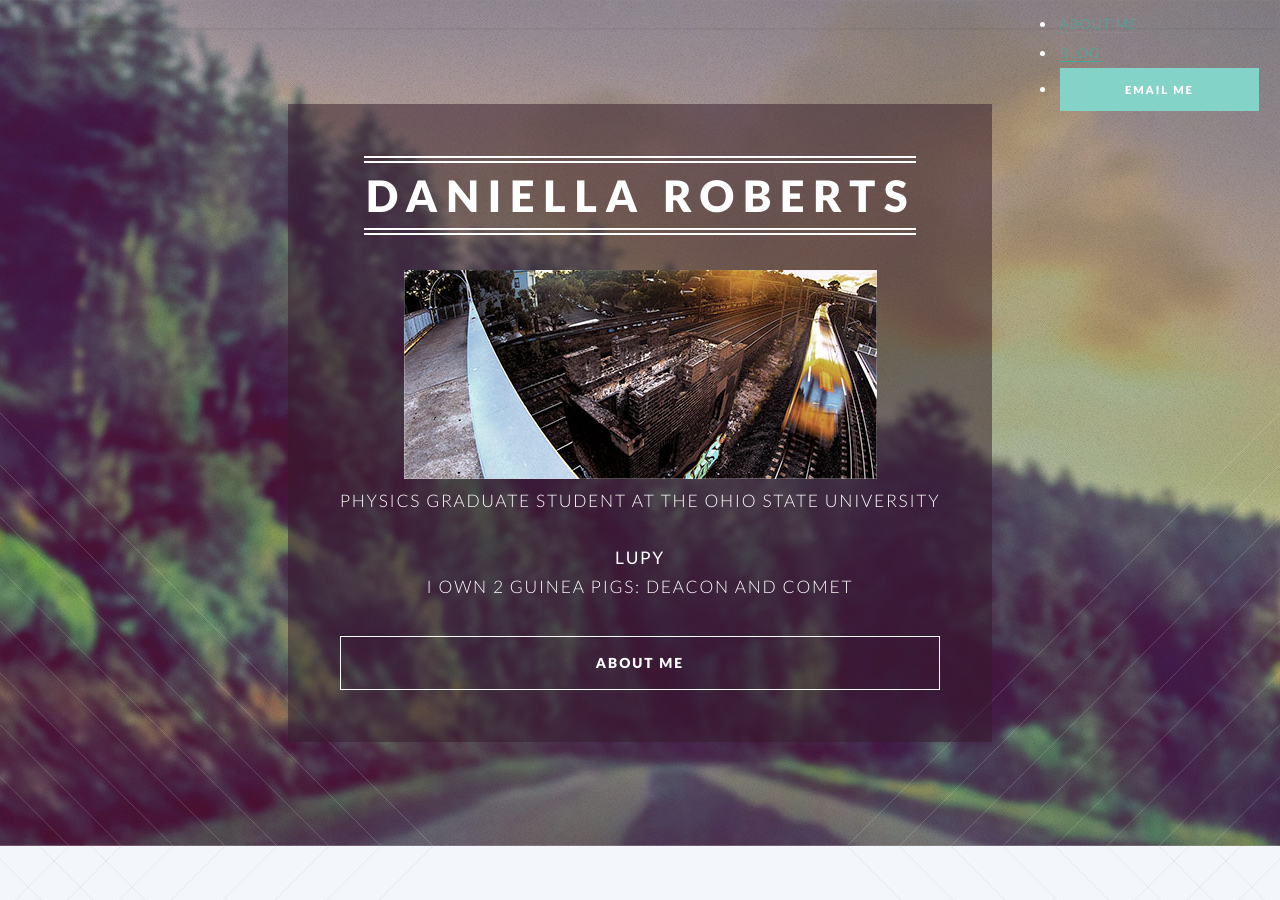
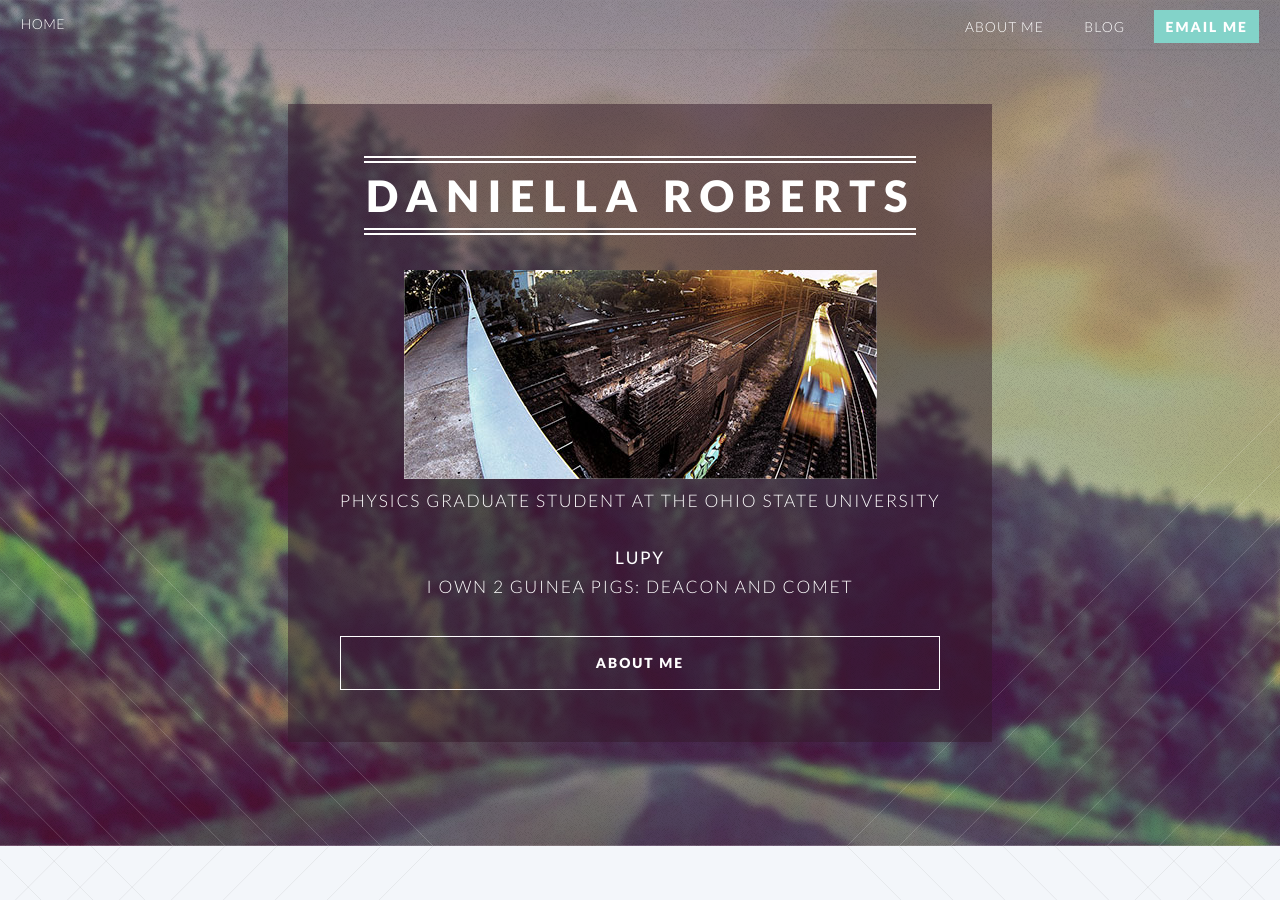
Before and after one commit to daniellaro/daniellaro.github.io, a Jekyll site: the page built from index.html, in a window 1280 px wide and 900 px high. Built offline with Jekyll 4.4.1, drawn with Linux system fonts in a browser that asks for light colours.

Commit message:
Update header.html

```diff
--- a/_includes/header.html
+++ b/_includes/header.html
@@ -1,9 +1,9 @@
 <header id="header">
 
 		      <!-- <h1 id="logo"><a href="index.html">Twenty <span>by HTML5 UP</span></a></h1> -->
-
+			<h1 id="logo"><a href="index.html"> <span> Home <span> </a></h1>
 				<nav id="nav">
-				 <!-- <ul> -->
+				 <ul>
 						<li><a href="/">About Me</a></li>
                        				<li><a href="/blog.html">Blog</a></li>
 						<!-- <li class="submenu">
@@ -26,6 +26,6 @@
 							</ul>
 						</li> -->
 						<li><a href="#" class="button special">email me</a></li>
-					<!-- </ul> -->
+					</ul>
 				</nav>
 			</header>
```
